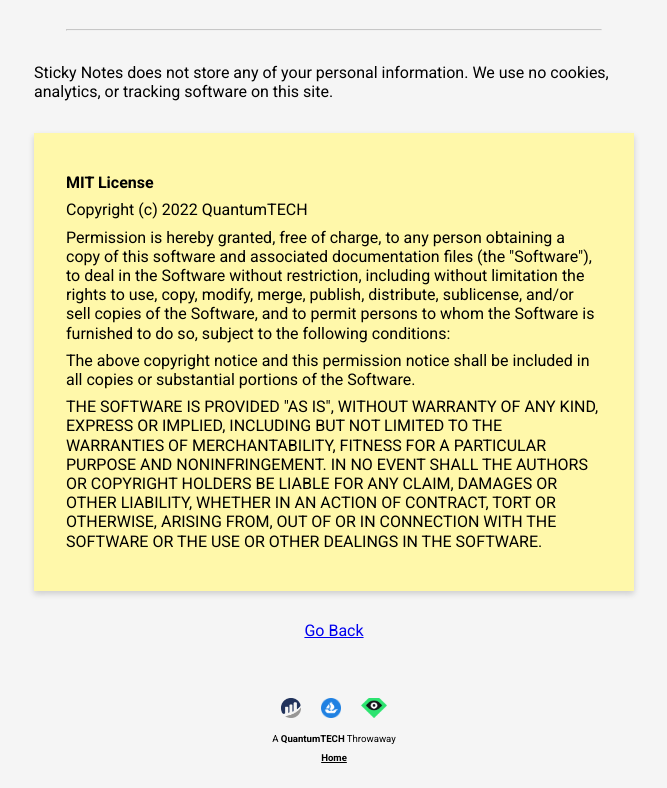
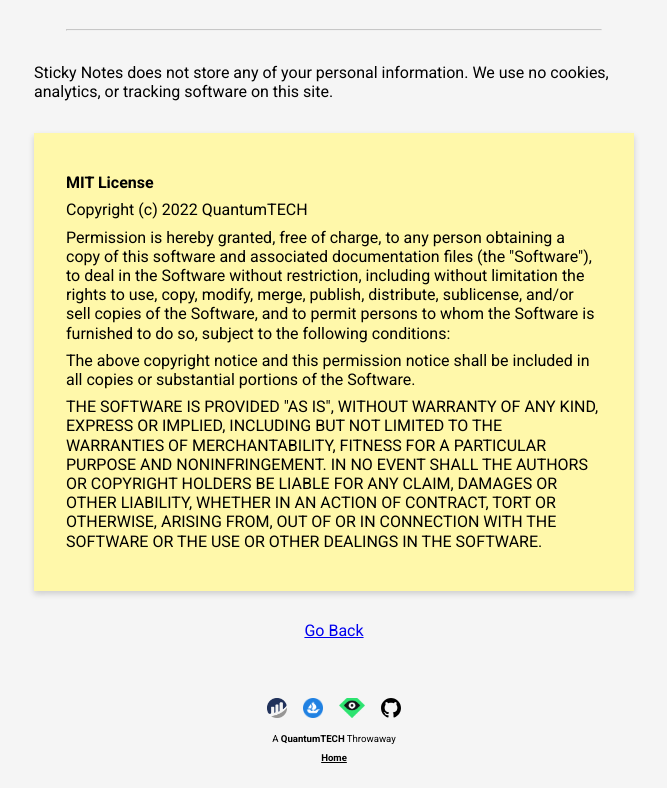
Before and after one commit to BuiltByQuantum/StickyNotesWTF, a website: page frontend/terms.html in a window 1280 px wide. Shown: the part 600-1388 px from the top of the page, without its empty margins (306-973 px from the left). Drawn offline with Linux system fonts and the light colour scheme; a web font is replaced by a local one.

Commit message:
Added github icon
Added GH link to footer and fixed the terms footer.

```diff
--- a/frontend/script.js
+++ b/frontend/script.js
@@ -1236,3 +1236,4 @@ function searchToken() {
     link.click()
     link.remove()
   }
+}
--- a/frontend/terms.html
+++ b/frontend/terms.html
@@ -77,11 +77,12 @@
 <footer>
 <p class="invisible">ritten by rug</p>
 <div class="logos">
-   <a href="">
-    <img src="etherscan.png" alt="Smart Contract">
-    <img src="opensea.png" alt="OpenSea">
-    <img src="lr.png" alt="Looks Rare"></a>
-</div>
+    <a href="https://etherscan.io/address/0x27a1975b8c3ee568b278f3e3a5f3bea7f09a3b46" target="_blank"><img src="etherscan.png" alt="Smart Contract" /></a>
+    <a href="https://opensea.io/collection/stickynotes-wtf" target="_blank"> <img src="opensea.png" alt="OpenSea" /></a>
+    <a href="https://looksrare.org/collections/0x27a1975B8c3eE568b278F3e3a5F3bEA7F09a3b46" target="_blank"><img src="lr.png" alt="Looks Rare" /></a>
+    <a href="https://github.com/BuiltByQuantum/StickyNotesWTF" target="_blank"><img src="github.svg" alt="Looks Rare" /></a>
+
+  </div>
 <p>A <a href="https://quantum.tech">QuantumTECH</a> Throwaway</p>
 <p class="terms-footer"><a href="/">Home</a></p>
 
```
Also changed, not shown: frontend/index.html (+2 -0 lines), frontend/github.svg (added).
